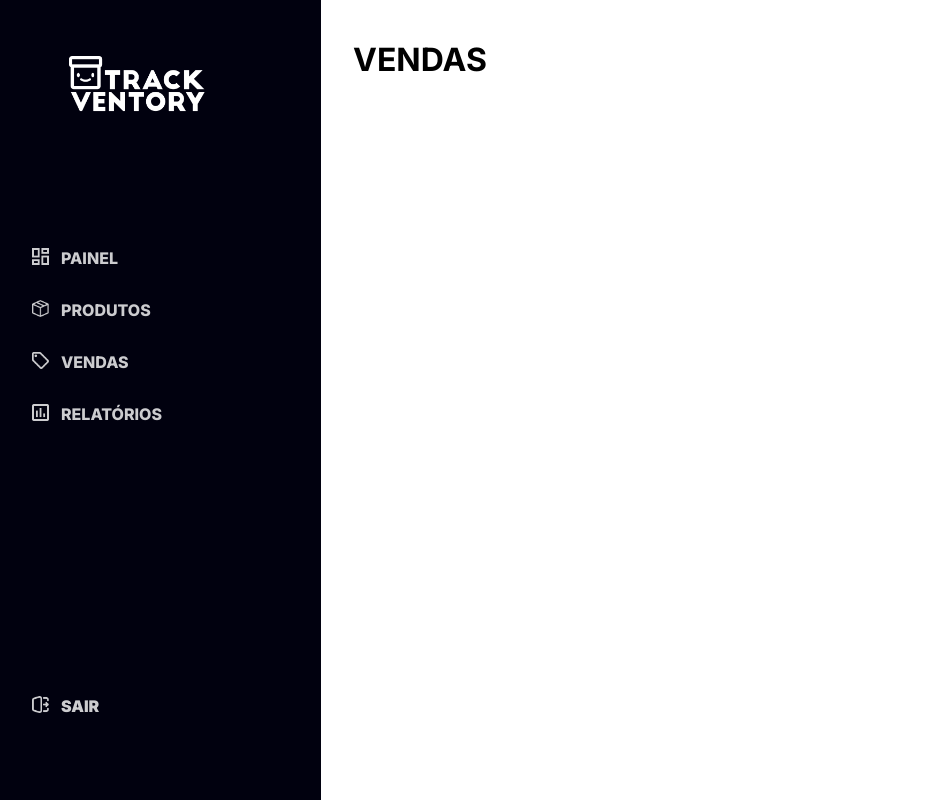
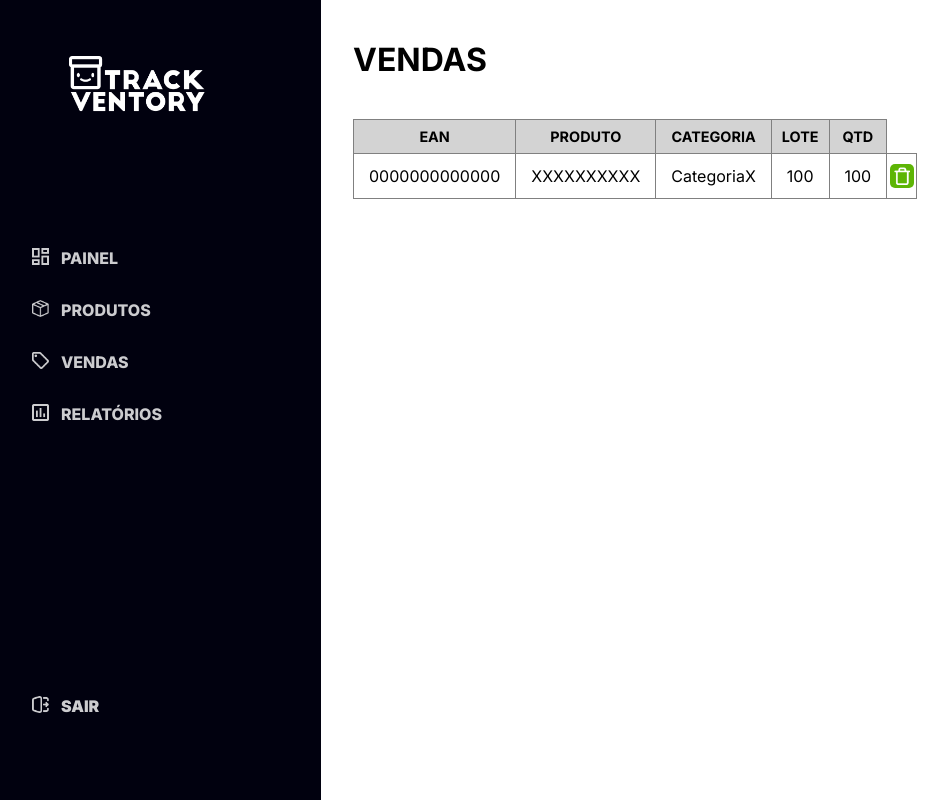
Before and after one commit to winvirg/Trackventory, a Next.js app: page /user/vendas in a window 1280 px wide. Shown: the whole page, without its empty margins (47-995 px from the left). Built offline with nearby package versions, Linux system fonts and the light colour scheme.

Commit message:
criando componente de menu superior da landing page e início da criação da página de vendas

```diff
--- a/src/app/user/vendas/page.tsx
+++ b/src/app/user/vendas/page.tsx
@@ -5,19 +5,63 @@ import Link from "next/link";
 import styles from "../../page.module.css";
 import React, { useState } from 'react';
 
+import ExcluirProduto from "@/app/components/modais/excluir_produto";
 import Menu from "@/app/components/menu_interno";
 
 export default function Vendas() {
+    const [isFocused, setIsFocused] = useState(false);
+    const [showModalExcluir, setShowModalExcluir] = useState(false);
+
+    const openModalExcluir = () => setShowModalExcluir(true);
+    const closeModalExcluir = () => setShowModalExcluir(false);
+
     return (
         <div className={styles.pagina_vendas}>
             <Menu />
-            <main>
-                <div className={styles.painel_vendas}>
-                    <h1>Vendas</h1>
-                    <div className={styles.gridpainel_vendas}>
+            <main role="main">
+                <div className={styles.painel_produto} aria-labelledby="titulo-vendas">
+                    <h1 id="titulo-vendas">Vendas</h1>
+
+                    <div className={styles.gridpainel_produto}>
+                        <div className={styles.lista_produtos}>
+                            <table role="table" aria-label="Tabela de Vendas">
+                                <thead>
+                                    <tr>
+                                        <th scope="col">EAN</th>
+                                        <th scope="col">PRODUTO</th>
+                                        <th scope="col">CATEGORIA</th>
+                                        <th scope="col">LOTE</th>
+                                        <th scope="col">QTD</th>
+                                        <th scope="col"></th>
+                                    </tr>
+                                </thead>
+                                <tbody>
+                                    <tr>
+                                        <td role="cell" tabIndex={0}>0000000000000</td>
+                                        <td role="cell" tabIndex={0}>XXXXXXXXXX</td>
+                                        <td role="cell" tabIndex={0}>CategoriaX</td>
+                                        <td role="cell" tabIndex={0}>100</td>
+                                        <td role="cell" tabIndex={0}>100</td>
+                                        <td role="cell" tabIndex={0}>
+                                            <div className={styles.botoes_acao} role="group" aria-label="Ações da Venda">
+                                                <button type="button" name="excluir" onClick={openModalExcluir} aria-label="Excluir Venda">
+                                                    <Image className={styles.itens_acao} src={"/images/icone_trash.png"} alt={"Excluir"} width={20} height={20} priority />
+                                                </button>
+
+                                            </div>
+                                        </td>
+                                    </tr>
+                                </tbody>
+                            </table>
+
+                        </div>
+
                     </div>
                 </div>
             </main>
+
+            {showModalExcluir && <ExcluirProduto closeModalExcluir={closeModalExcluir} />}
+
             <footer></footer>
         </div>
     );
```
Also changed, not shown: src/app/components/nav_superior.tsx (added, +24 -0 lines), src/app/page.tsx (+6 -19 lines).
